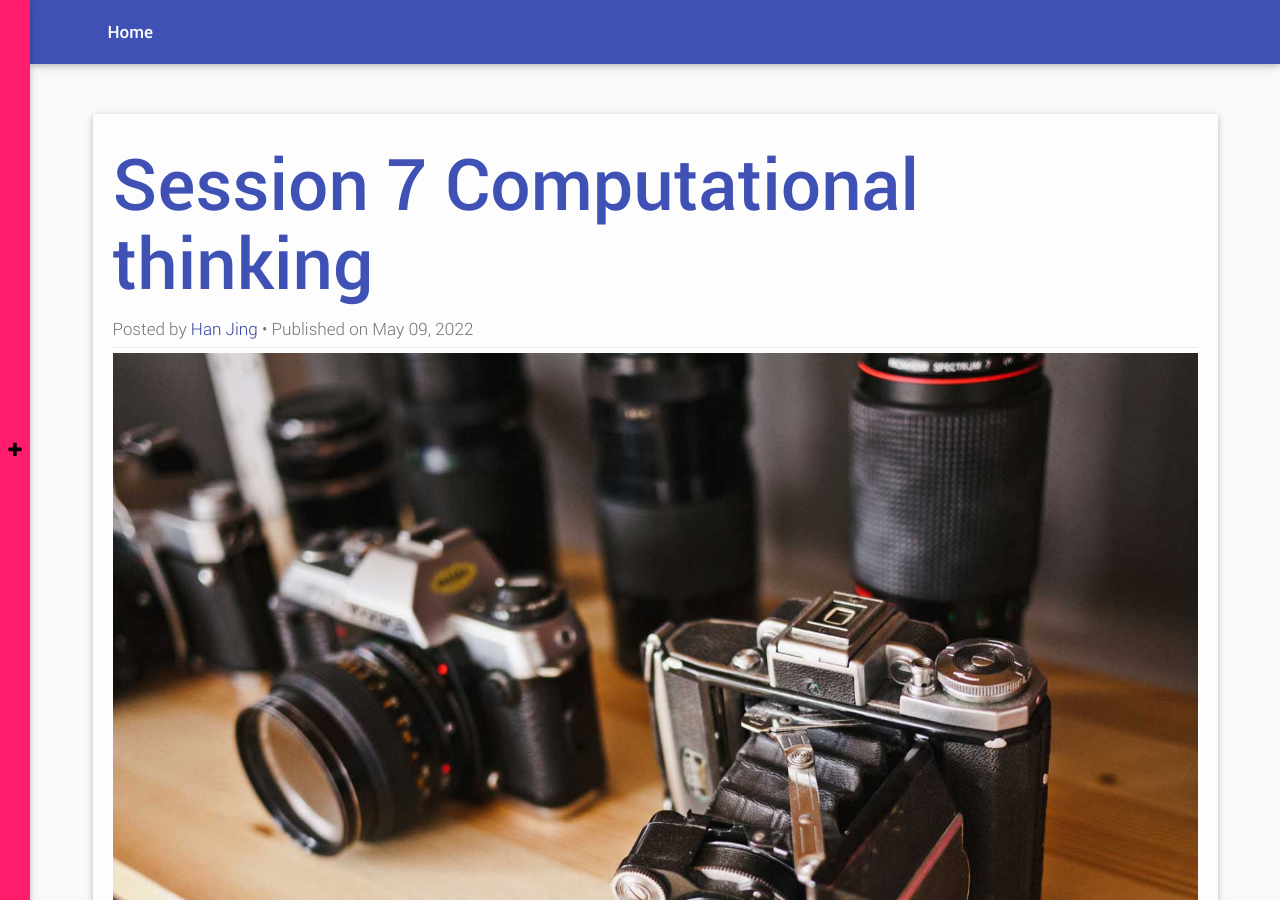
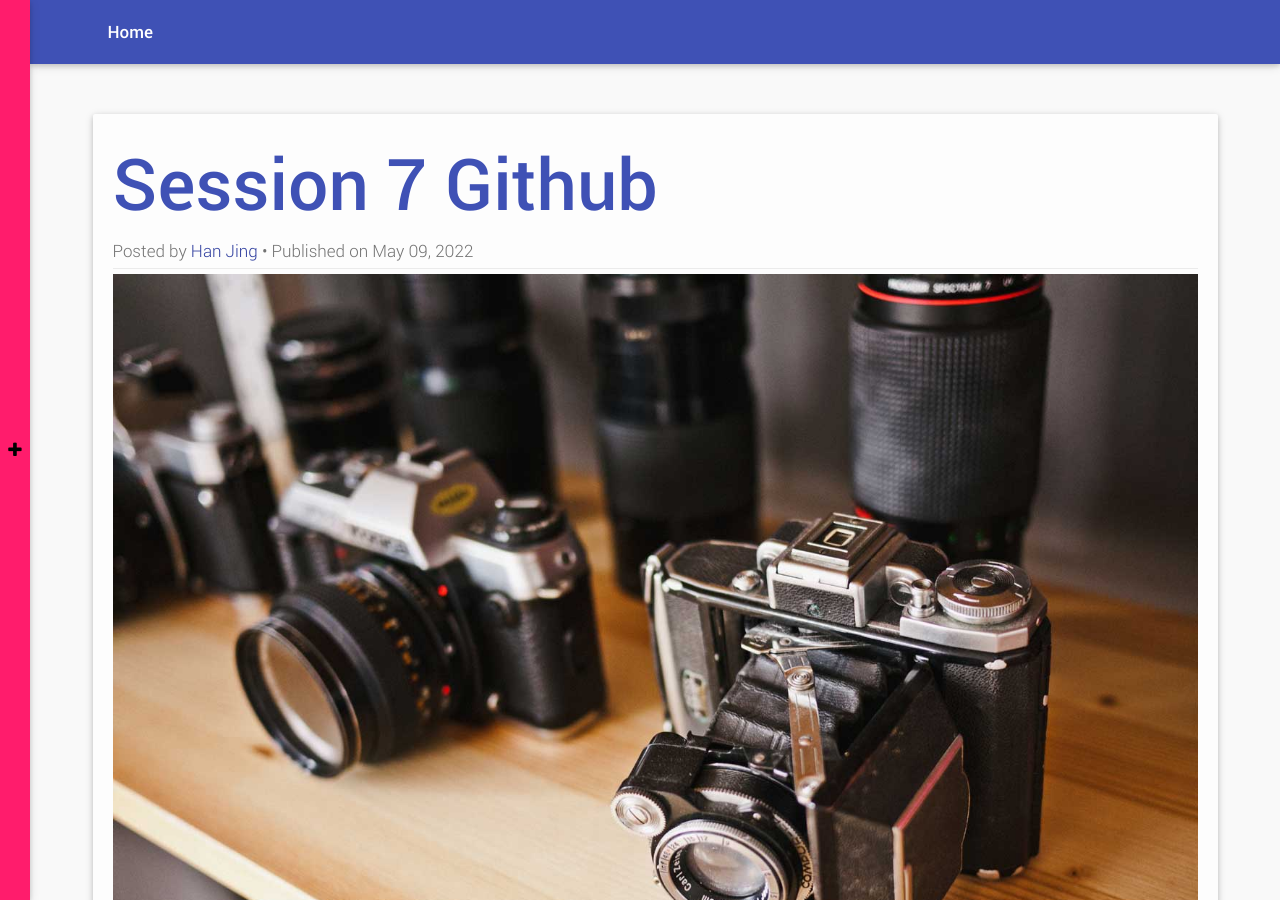
Before and after one commit to STEM-TechnologyWorld/STEM-TechnologyWorld.github.io, a Jekyll site: the page built from _posts/2022-05-09-session7.md, in a window 1280 px wide and 900 px high. Built offline with Jekyll 4.4.1, drawn with Linux system fonts in a browser that asks for light colours; some of the changed text lies outside the part shown.

Commit message:
Update 2022-05-09-session7.md
change title

```diff
--- a/_posts/2022-05-09-session7.md
+++ b/_posts/2022-05-09-session7.md
@@ -1,8 +1,8 @@
 ---
 author: Han Jing
-title: Session 7 Computational thinking
+title: Session 7 Github
 featimg: 7.jpg
-tags: [Computational thinking,RASE model,STEM makerplace,AI,HCI]
+tags: [Github,RASE model,STEM makerplace,AI,HCI]
 category: [session]
 ---
 
```
